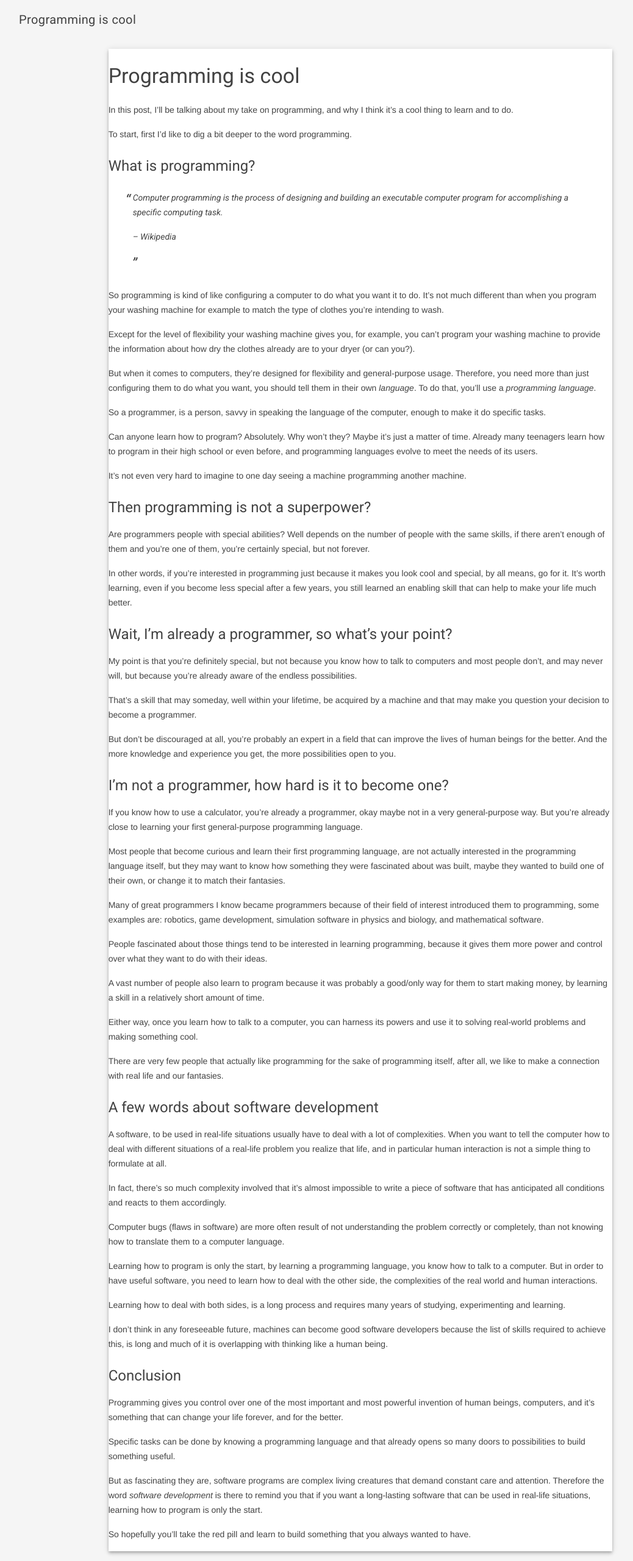
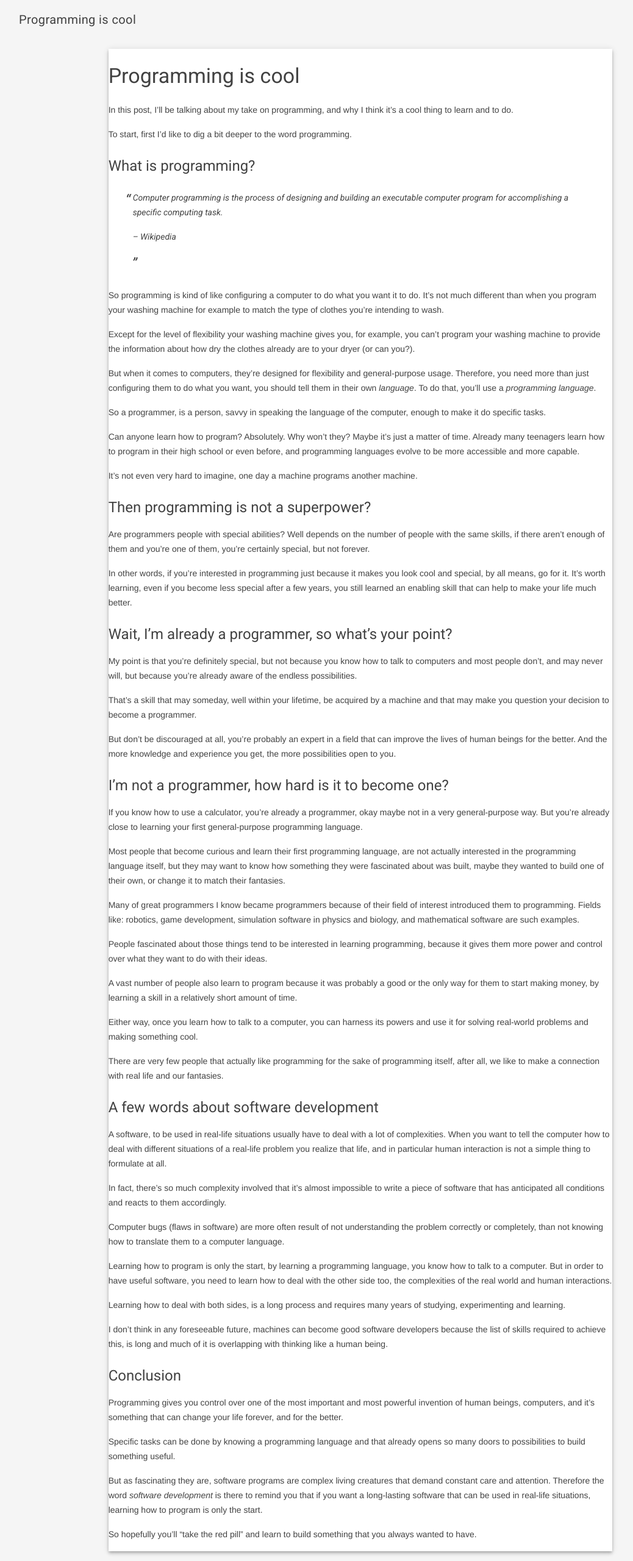
Before and after one commit to aminmarashi/blog-old, a Jekyll site: the page built from posts/programming_is_cool.md, in a window 1280 px wide. Shown: the whole page at 61% size, without its empty margins (49-1087 px from the left). Built offline with Jekyll 4.4.1, drawn with Linux system fonts in a browser that asks for light colours; our own code applies the rules of GitHub Pages for plain Markdown files.

Commit message:
Some refining

```diff
--- a/posts/programming_is_cool.md
+++ b/posts/programming_is_cool.md
@@ -29,9 +29,9 @@ to make it do specific tasks.
 
 Can anyone learn how to program? Absolutely. Why won't they? Maybe it's just a matter of time.
 Already many teenagers learn how to program in their high school or even before, and programming
-languages evolve to meet the needs of its users.
+languages evolve to be more accessible and more capable.
 
-It's not even very hard to imagine to one day seeing a machine programming another machine.
+It's not even very hard to imagine, one day a machine programs another machine.
 
 #### Then programming is not a superpower?
 
@@ -68,17 +68,17 @@ they were fascinated about was built, maybe they wanted to build one of their ow
 it to match their fantasies.
 
 Many of great programmers I know became programmers because of their field of interest
-introduced them to programming, some examples are: robotics, game development, simulation
-software in physics and biology, and mathematical software.
+introduced them to programming. Fields like: robotics, game development, simulation
+software in physics and biology, and mathematical software are such examples.
 
 People fascinated about those things tend to be interested in learning programming, because
 it gives them more power and control over what they want to do with their ideas.
 
-A vast number of people also learn to program because it was probably a good/only way for
-them to start making money, by learning a skill in a relatively short amount of time.
+A vast number of people also learn to program because it was probably a good or the only way
+for them to start making money, by learning a skill in a relatively short amount of time.
 
 Either way, once you learn how to talk to a computer, you can harness its powers and use it
-to solving real-world problems and making something cool.
+for solving real-world problems and making something cool.
 
 There are very few people that actually like programming for the sake of programming itself,
 after all, we like to make a connection with real life and our fantasies.
@@ -98,7 +98,7 @@ correctly or completely, than not knowing how to translate them to a computer la
 
 Learning how to program is only the start, by learning a programming language, you know
 how to talk to a computer. But in order to have useful software, you need to learn how to
-deal with the other side, the complexities of the real world and human interactions.
+deal with the other side too, the complexities of the real world and human interactions.
 
 Learning how to deal with both sides, is a long process and requires many years of
 studying, experimenting and learning.
@@ -121,5 +121,5 @@ care and attention. Therefore the word *software development* is there to remind
 if you want a long-lasting software that can be used in real-life situations, learning
 how to program is only the start.
 
-So hopefully you'll take the red pill and learn to build something that you always wanted
+So hopefully you'll "take the red pill" and learn to build something that you always wanted
 to have.
```
